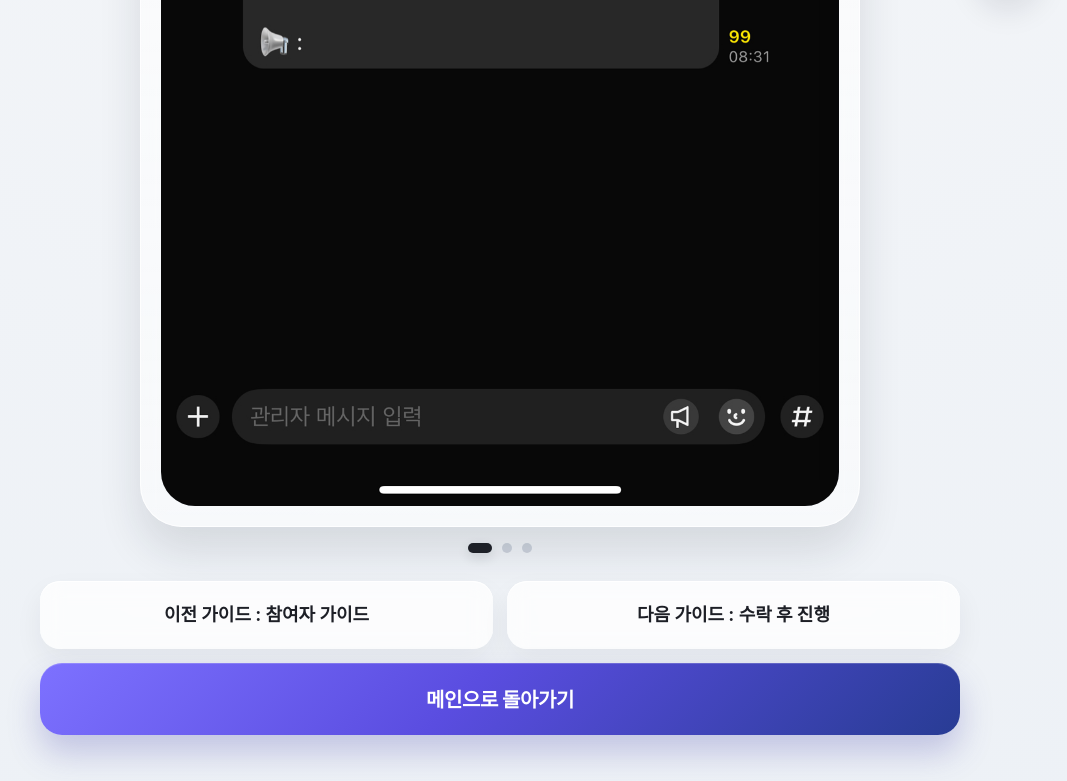
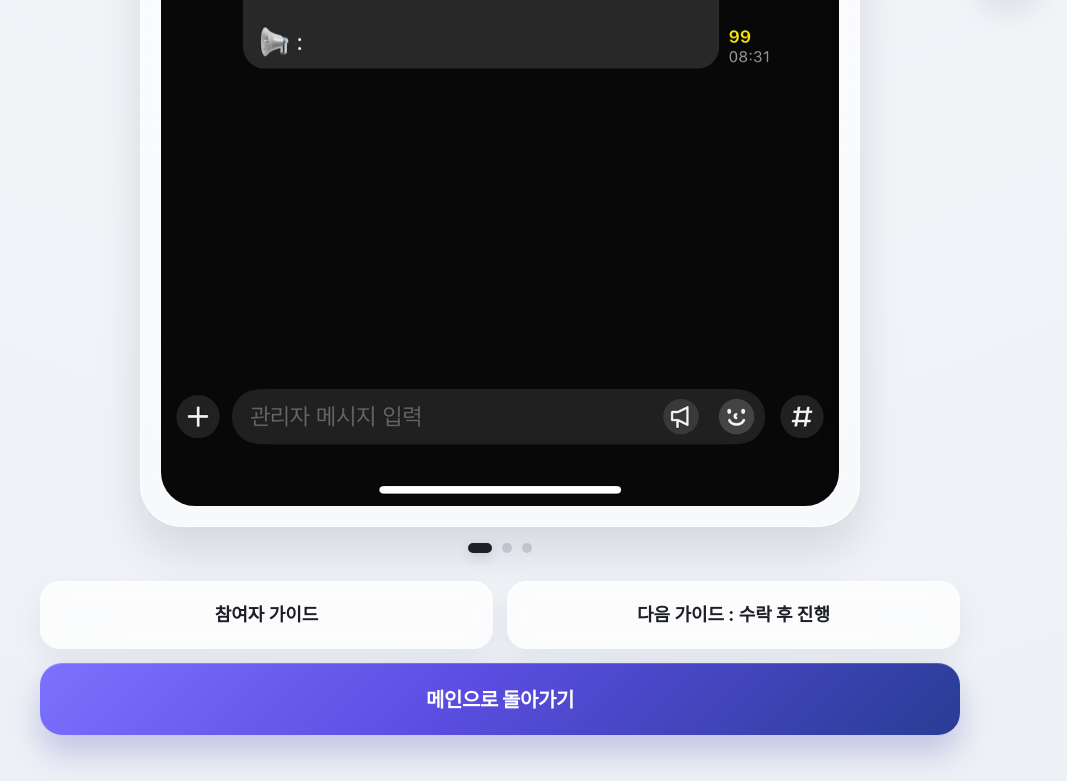
Before and after one commit to SeEeA0/pokemon-global, a plain HTML site: page participant-join.html in a window 1280 px wide. Shown: the part 825-1606 px from the top of the page, without its empty margins (140-1207 px from the left). Drawn offline with Linux system fonts and the light colour scheme.

Commit message:
Update participant-join.html

```diff
--- a/participant-join.html
+++ b/participant-join.html
@@ -507,7 +507,7 @@ body{
 
     <div class="bottom">
       <div class="row">
-  <a href="participant.html" class="pressable">이전 가이드 : 참여자 가이드</a>
+  <a href="participant.html" class="pressable">참여자 가이드</a>
   <a href="participant-accept.html" class="pressable">다음 가이드 : 수락 후 진행</a>
 </div>
       <a href="index.html" class="main pressable">메인으로 돌아가기</a>
```
